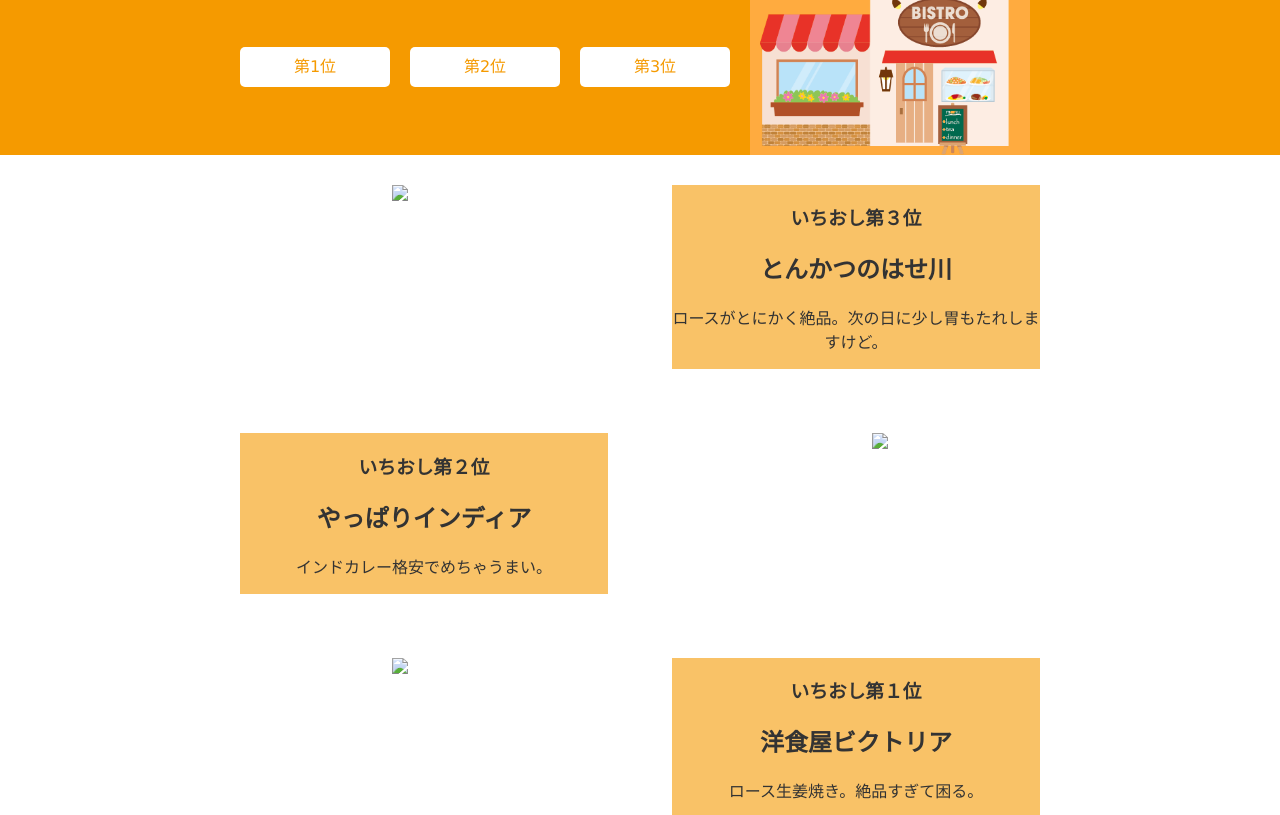
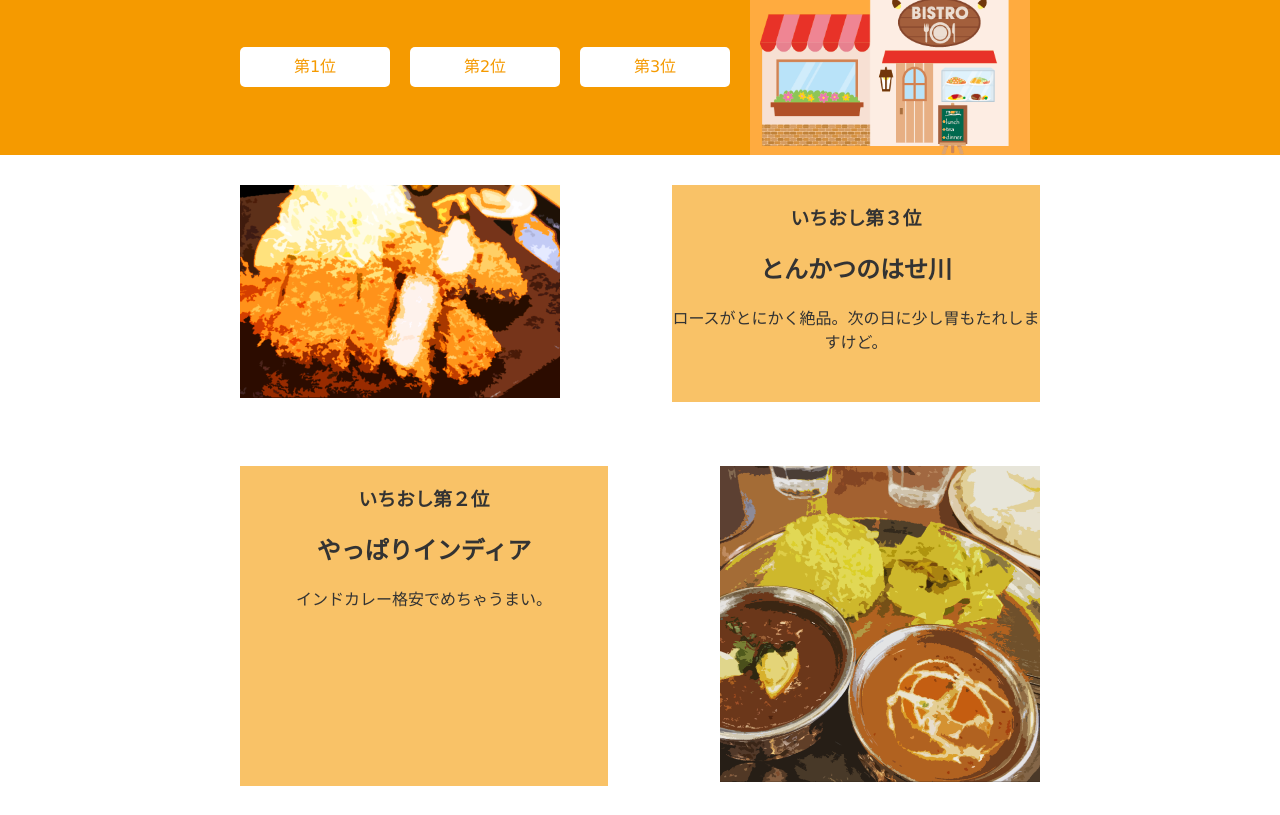
Before and after one commit to haruchan-t/haru.eat, a plain HTML site: page index.html in a window 1280 px wide. Shown: the part 137-952 px from the top of the page. Drawn offline with Linux system fonts and the light colour scheme; files whose address does not match are found by name.

Commit message:
Update index.html

```diff
--- a/index.html
+++ b/index.html
@@ -33,7 +33,7 @@
            <section>
 
              <div class="pic">
-               <img src="img/tonkatu.png">
+               <img src="tonkatu.png">
              </div>
              <div class="info">
               <h1><a id="no3">いちおし第３位</a> </h1>
@@ -45,7 +45,7 @@
         <section>
 
           <div class="pic">
-            <img src="img/india.png">
+            <img src="india.png">
           </div>
           <div class="info">
             <h1><a id="no2">いちおし第２位</a></h1>
@@ -56,7 +56,7 @@
 
         <section>
              <div class="pic">
-               <img src="img/bikutoria.png">
+               <img src="bikutoria.png">
               </div>
               <div class="info">
               <h1><a id="no1">いちおし第１位</a></h1>
```
